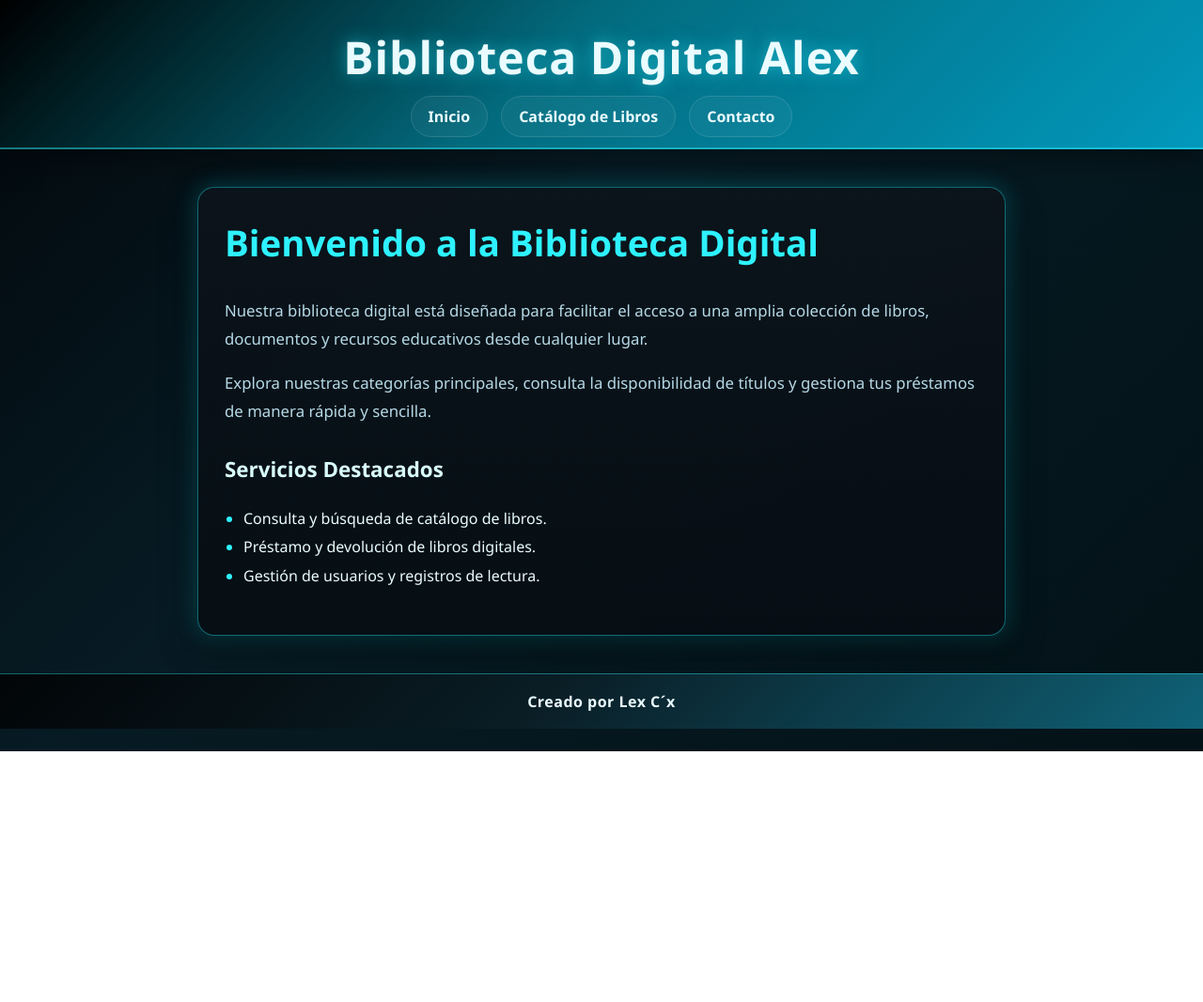
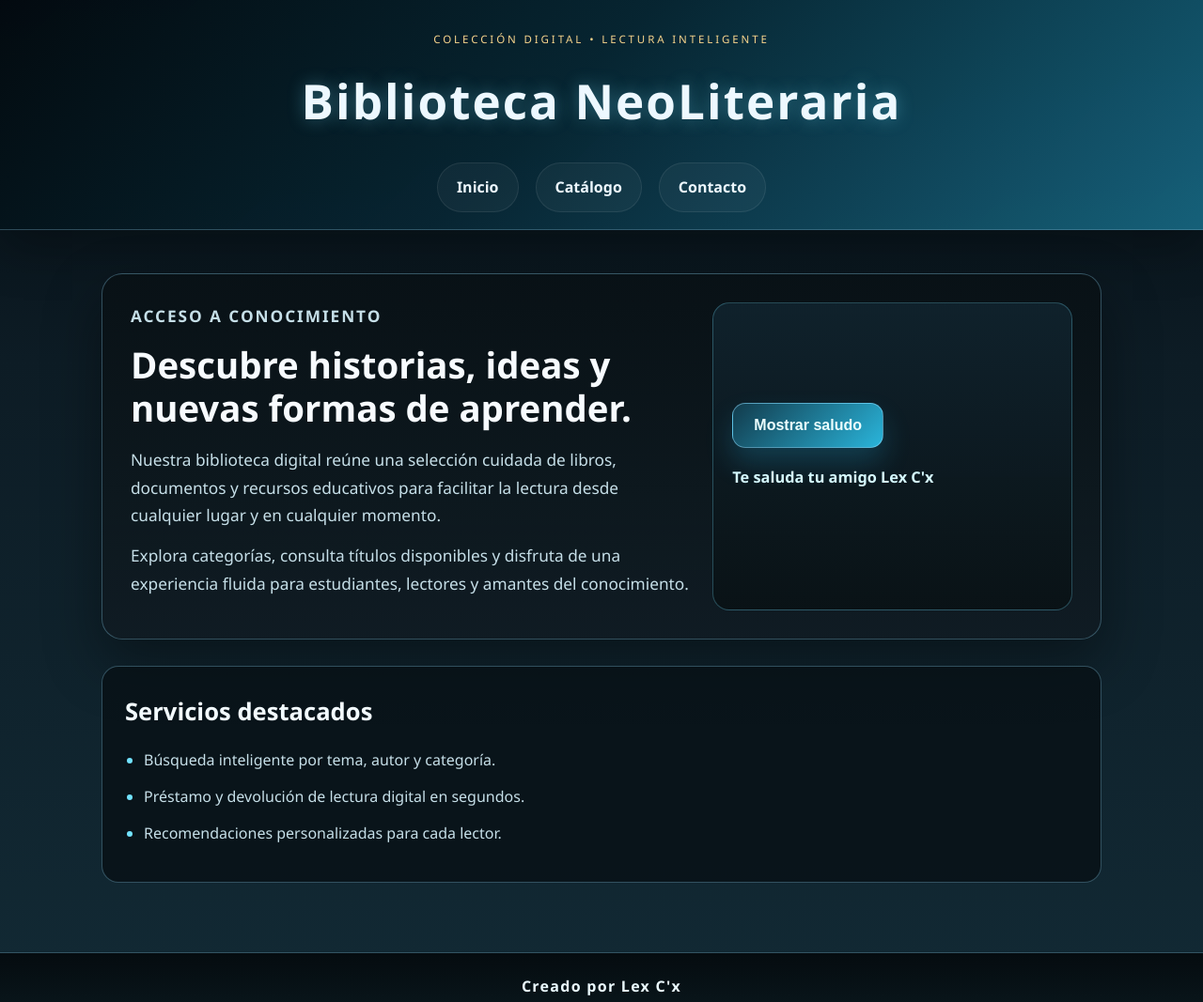
Before and after one commit to Alex-DSS-C/Onboarding-Alex, a plain HTML site: page index.html in a window 1280 px wide. Shown: the whole page at 94% size. Before the commit the page ends 800 px from the top, so only its background shows below. Drawn offline with Linux system fonts and the light colour scheme.

Commit message:
Codigo js

```diff
--- a/index.html
+++ b/index.html
@@ -3,42 +3,57 @@
 <head>
   <meta charset="UTF-8">
   <meta name="viewport" content="width=device-width, initial-scale=1.0">
-  <title>Biblioteca Digital Alex</title>
+  <title>Biblioteca Digital Tec D</title>
   <link rel="stylesheet" href="styles.css">
+  <script src="script.js" defer></script>
 </head>
+
 <body>
-
   <header>
-    <h1>Biblioteca Digital Alex</h1>
-    <nav>
+    <div class="topbar">
+      <p class="eyebrow">Colección digital • lectura inteligente</p>
+      <h1>Biblioteca NeoLiteraria</h1>
+    </div>
+    <nav aria-label="Navegación principal">
       <ul>
         <li><a href="#inicio">Inicio</a></li>
-        <li><a href="#catalogo">Catálogo de Libros</a></li>
+        <li><a href="#catalogo">Catálogo</a></li>
         <li><a href="#contacto">Contacto</a></li>
       </ul>
     </nav>
   </header>
 
-  <main>
-    <h2>Bienvenido a la Biblioteca Digital</h2>
+  <main id="inicio">
+    <section class="hero-panel">
+      <div class="hero-copy">
+        <p class="section-tag">Acceso a conocimiento</p>
+        <h2>Descubre historias, ideas y nuevas formas de aprender.</h2>
         <p>
-      Nuestra biblioteca digital está diseñada para facilitar el acceso a una amplia colección de libros, documentos y recursos educativos desde cualquier lugar.
+          Nuestra biblioteca digital reúne una selección cuidada de libros, documentos y recursos educativos para facilitar la lectura desde cualquier lugar y en cualquier momento.
         </p>
         <p>
-      Explora nuestras categorías principales, consulta la disponibilidad de títulos y gestiona tus préstamos de manera rápida y sencilla.
+          Explora categorías, consulta títulos disponibles y disfruta de una experiencia fluida para estudiantes, lectores y amantes del conocimiento.
         </p>
+      </div>
 
-    <h3>Servicios Destacados</h3>
+      <div class="cta-panel">
+        <button id="btn-bienvenida" type="button">Mostrar saludo</button>
+        <p id="mensaje" aria-live="polite">Te saluda tu amigo Lex C'x</p>
+      </div>
+    </section>
+
+    <section class="features" id="catalogo">
+      <h3>Servicios destacados</h3>
       <ul>
-      <li>Consulta y búsqueda de catálogo de libros.</li>
-      <li>Préstamo y devolución de libros digitales.</li>
-      <li>Gestión de usuarios y registros de lectura.</li>
+        <li>Búsqueda inteligente por tema, autor y categoría.</li>
+        <li>Préstamo y devolución de lectura digital en segundos.</li>
+        <li>Recomendaciones personalizadas para cada lector.</li>
       </ul>
+    </section>
   </main>
 
-  <footer>
-    <p>Creado por Lex C´x</p>
+  <footer id="contacto">
+    <p>Creado por Lex C'x</p>
   </footer>
-
 </body>
 </html>
--- /dev/null
+++ b/script.js
@@ -0,0 +1,16 @@
+const boton = document.querySelector("#btn-bienvenida");
+const mensaje = document.querySelector("#mensaje");
+
+console.log("Biblioteca cargada correctamente.");
+
+if (boton && mensaje) {
+  boton.addEventListener("click", function () {
+    mensaje.textContent = "¡Gracias por visitar la Biblioteca NeoLiteraria! Que tengas una excelente lectura.";
+    mensaje.style.color = "#8ef0ff";
+    mensaje.style.fontWeight = "700";
+    mensaje.style.transform = "translateY(-2px)";
+    boton.textContent = "Saludo activado";
+    boton.disabled = true;
+    boton.style.opacity = "0.8";
+  });
+}
--- a/styles.css
+++ b/styles.css
@@ -1,155 +1,247 @@
-/* colores */
 :root {
-  --bg-dark: #02070b;
-  --bg-mid: #071b24;
-  --panel: rgba(10, 18, 24, 0.9);
-  --panel-border: rgba(30, 240, 255, 0.4);
-  --cyan-1: #2ef2ff;
-  --cyan-2: #00bcd4;
-  --cyan-3: #0a5d73;
-  --text: #eafcff;
-  --muted: #b5d9e6;
-  --shadow: rgba(0, 240, 255, 0.25);
+  --bg-1: #07131a;
+  --bg-2: #10232d;
+  --bg-3: #1a3a48;
+  --panel: rgba(8, 17, 22, 0.82);
+  --panel-strong: rgba(10, 22, 30, 0.96);
+  --line: rgba(146, 222, 255, 0.3);
+  --text: #edf8ff;
+  --muted: #c6dfe8;
+  --gold: #f7d48c;
+  --cyan: #72e3ff;
+  --cyan-strong: #2ac7ff;
+  --shadow: rgba(8, 16, 22, 0.55);
 }
 
-/* reset */
 * {
   box-sizing: border-box;
 }
 
-/* cuerpo */
-body {
-  font-family: 'Segoe UI', Tahoma, Geneva, Verdana, sans-serif;
-  margin: 0;
-  padding: 0;
-  min-height: 100vh;
-  background: linear-gradient(135deg, var(--bg-dark) 0%, var(--bg-mid) 40%, #031217 100%);
-  color: var(--text);
+html {
+  scroll-behavior: smooth;
 }
 
-/* header */
-header {
-  background: linear-gradient(135deg, rgba(0, 0, 0, 0.96) 0%, rgba(2, 116, 136, 0.9) 45%, rgba(0, 207, 255, 0.7) 100%);
+body {
+  margin: 0;
+  font-family: 'Segoe UI', Tahoma, Geneva, Verdana, sans-serif;
+  background: linear-gradient(180deg, #040b10 0%, #0d1c25 35%, #122a35 100%);
   color: var(--text);
-  padding: 28px 40px 22px;
-  text-align: center;
-  border-bottom: 2px solid rgba(46, 242, 255, 0.5);
-  box-shadow: 0 10px 30px rgba(0, 0, 0, 0.35);
+  line-height: 1.7;
 }
 
-/* titulo */
-header h1 {
-  margin: 0;
-  font-size: clamp(2rem, 4vw, 3rem);
-  letter-spacing: 1px;
-  text-shadow: 0 0 18px rgba(46, 242, 255, 0.5);
+header {
+  background: linear-gradient(135deg, rgba(3, 10, 15, 0.96) 0%, rgba(7, 38, 51, 0.94) 46%, rgba(22, 102, 129, 0.92) 100%);
+  padding: 32px 20px 18px;
+  border-bottom: 1px solid var(--line);
+  box-shadow: 0 18px 50px rgba(0, 0, 0, 0.28);
 }
 
-/* menu */
+.topbar {
+  max-width: 1100px;
+  margin: 0 auto;
+  text-align: center;
+}
+
+.eyebrow {
+  margin: 0;
+  text-transform: uppercase;
+  letter-spacing: 0.18rem;
+  font-size: 0.72rem;
+  color: var(--gold);
+}
+
+header h1 {
+  margin: 12px 0 0;
+  font-size: clamp(2.2rem, 4vw, 3.6rem);
+  letter-spacing: 0.04em;
+  text-shadow: 0 0 18px rgba(114, 227, 255, 0.35);
+}
+
+nav {
+  max-width: 1100px;
+  margin: 22px auto 0;
+}
+
 nav ul {
   list-style: none;
-  padding: 0;
-  margin: 20px 0 0;
   display: flex;
   justify-content: center;
+  align-items: center;
+  gap: 18px;
   flex-wrap: wrap;
-  gap: 14px;
+  padding: 0;
+  margin: 0;
 }
 
 nav a {
-  color: var(--text);
+  display: inline-block;
+  padding: 12px 20px;
   text-decoration: none;
   font-weight: 700;
-  padding: 10px 18px;
+  color: var(--text);
+  background: rgba(255, 255, 255, 0.04);
+  border: 1px solid rgba(255, 255, 255, 0.08);
   border-radius: 999px;
-  background: rgba(255, 255, 255, 0.04);
-  border: 1px solid rgba(255, 255, 255, 0.12);
-  transition: all 0.3s ease;
+  transition: transform 0.25s ease, box-shadow 0.25s ease, background 0.25s ease;
 }
 
-/* hover */
 nav a:hover {
-  background: rgba(46, 242, 255, 0.2);
-  color: #dffeff;
-  box-shadow: 0 0 16px rgba(46, 242, 255, 0.35);
   transform: translateY(-2px);
+  background: rgba(114, 227, 255, 0.12);
+  box-shadow: 0 10px 24px rgba(42, 199, 255, 0.18);
 }
 
-/* contenido */
 main {
-  max-width: 860px;
-  margin: 40px auto;
-  padding: 32px 28px;
-  background: linear-gradient(180deg, rgba(12, 20, 27, 0.96), rgba(6, 14, 20, 0.96));
-  border: 1px solid var(--panel-border);
-  border-radius: 18px;
-  box-shadow: 0 16px 40px rgba(0, 0, 0, 0.35), 0 0 25px var(--shadow);
+  max-width: 1100px;
+  margin: 46px auto;
+  padding: 0 18px 28px;
 }
 
-/* subtitulos */
-main h2 {
-  margin-top: 0;
-  color: var(--cyan-1);
-  font-size: clamp(1.8rem, 3vw, 2.5rem);
+.hero-panel {
+  display: grid;
+  grid-template-columns: 1.4fr 0.9fr;
+  gap: 24px;
+  align-items: stretch;
+  background: linear-gradient(180deg, rgba(9, 17, 22, 0.95), rgba(16, 28, 35, 0.98));
+  border: 1px solid var(--line);
+  border-radius: 22px;
+  padding: 30px;
+  box-shadow: 0 24px 60px rgba(0, 0, 0, 0.38);
 }
 
-/* texto */
-main p {
-  color: var(--muted);
-  font-size: 1.05rem;
-  line-height: 1.8;
+.section-tag {
+  margin: 0 0 12px;
+  color: var(--gold);
+  text-transform: uppercase;
+  letter-spacing: 0.12rem;
+  font-size: 0.72rem;
+  font-weight: 700;
 }
 
-main h3 {
-  margin-top: 30px;
-  color: #d9fdff;
-  font-size: 1.4rem;
+.hero-copy h2 {
+  margin: 0 0 18px;
+  font-size: clamp(2rem, 3vw, 2.8rem);
+  line-height: 1.2;
+  color: #f7fbff;
 }
 
-/* lista */
-main ul {
-  padding-left: 20px;
-  line-height: 1.9;
-  color: var(--text);
+.hero-copy p {
+  margin: 0 0 14px;
+  color: var(--muted);
+  font-size: 1.08rem;
 }
 
-main li::marker {
-  color: var(--cyan-1);
+.cta-panel {
+  display: flex;
+  flex-direction: column;
+  justify-content: center;
+  align-items: flex-start;
+  padding: 24px 20px;
+  border-radius: 18px;
+  border: 1px solid rgba(114, 227, 255, 0.28);
+  background: linear-gradient(180deg, rgba(17, 36, 46, 0.9), rgba(10, 18, 22, 0.96));
 }
 
-/* footer */
+#btn-bienvenida {
+  background: linear-gradient(135deg, #123b4c 0%, #2ab5db 100%);
+  color: #ecffff;
+  border: 1px solid rgba(146, 222, 255, 0.5);
+  border-radius: 14px;
+  font-size: 1rem;
+  font-weight: 700;
+  padding: 14px 22px;
+  cursor: pointer;
+  box-shadow: 0 16px 30px rgba(42, 199, 255, 0.2);
+  transition: transform 0.2s ease, box-shadow 0.2s ease, opacity 0.2s ease;
+}
+
+#btn-bienvenida:hover {
+  transform: translateY(-2px);
+  box-shadow: 0 18px 32px rgba(42, 199, 255, 0.32);
+}
+
+#btn-bienvenida:active {
+  transform: scale(0.98);
+}
+
+#mensaje {
+  min-height: 48px;
+  margin: 18px 0 0;
+  font-size: 1.02rem;
+  font-weight: 600;
+  color: #d5f9ff;
+  transition: color 0.25s ease, transform 0.25s ease;
+}
+
+.features {
+  margin-top: 28px;
+  background: rgba(8, 17, 22, 0.8);
+  border: 1px solid var(--line);
+  border-radius: 18px;
+  padding: 26px 24px;
+}
+
+.features h3 {
+  margin: 0 0 16px;
+  font-size: 1.6rem;
+  color: #f3fbff;
+}
+
+.features ul {
+  margin: 0;
+  padding-left: 20px;
+  color: var(--muted);
+}
+
+.features li {
+  margin-bottom: 12px;
+}
+
+.features li::marker {
+  color: var(--cyan);
+}
+
 footer {
   text-align: center;
-  padding: 18px 15px;
-  margin-top: 40px;
-  background: linear-gradient(135deg, #020507 0%, #0a1d25 45%, #0f6277 100%);
-  color: var(--text);
-  border-top: 1px solid rgba(46, 242, 255, 0.4);
+  padding: 22px 16px 30px;
+  background: linear-gradient(180deg, rgba(4, 10, 14, 0.96), rgba(10, 24, 30, 0.96));
+  border-top: 1px solid var(--line);
 }
 
 footer p {
   margin: 0;
-  font-weight: 600;
-  letter-spacing: 0.5px;
+  font-weight: 700;
+  letter-spacing: 0.08em;
+  color: #ebfaff;
 }
 
-/* responsive */
-@media (max-width: 600px) {
+@media (max-width: 760px) {
+  .hero-panel {
+    grid-template-columns: 1fr;
+  }
+
+  .cta-panel {
+    align-items: stretch;
+  }
+}
+
+@media (max-width: 520px) {
   header {
-    padding-left: 18px;
-    padding-right: 18px;
+    padding-left: 14px;
+    padding-right: 14px;
   }
 
   nav ul {
-    gap: 10px;
+    gap: 8px;
   }
 
   nav a {
     width: 100%;
+    text-align: center;
   }
 
-  main {
-    margin: 25px 15px;
-    padding: 24px 20px;
+  .features,
+  .hero-panel {
+    padding: 20px 16px;
   }
 }
```
Lines whose indentation alone changed are shown as unchanged.
